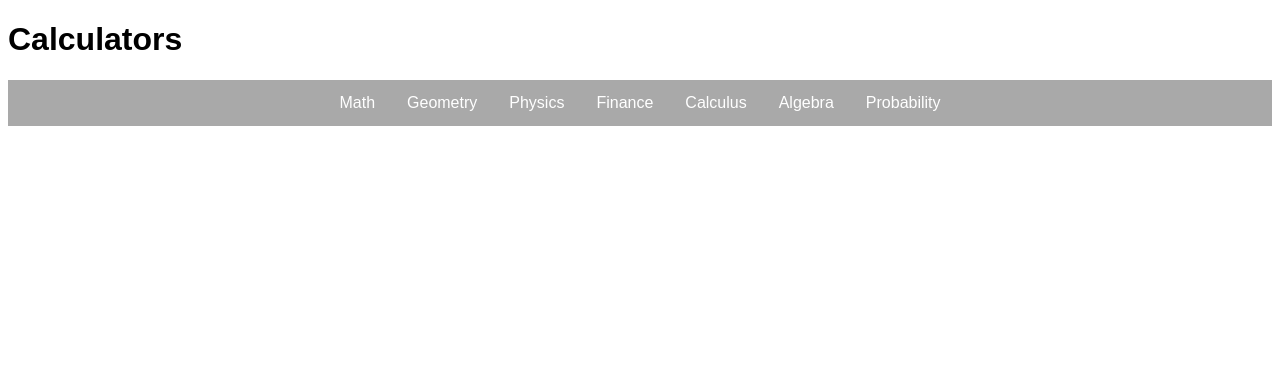
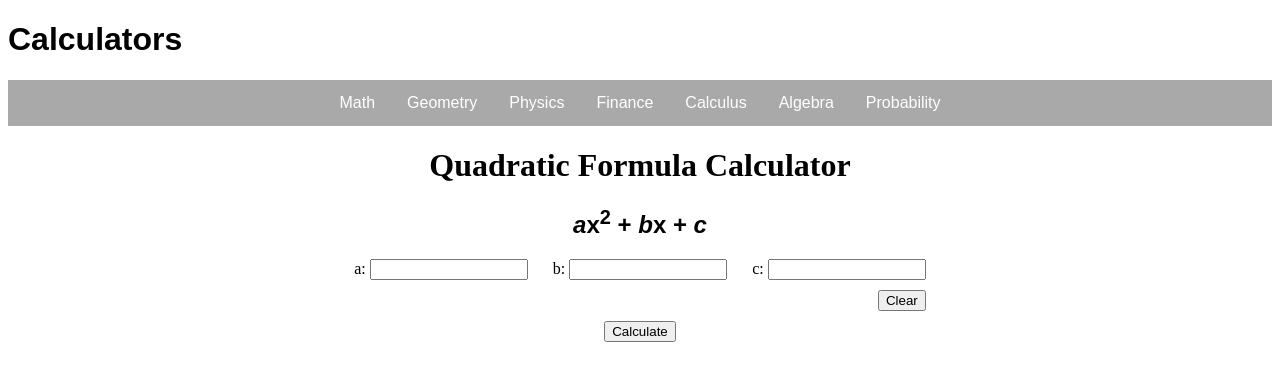
Before and after one commit to matthewberes/calculatorWebsite, an Angular app: page /quadratic in a window 1280 px wide. Before the commit this address led to /. Shown: the top 380 px of the page. Built offline with nearby package versions, Linux system fonts and the light colour scheme.

Commit message:
rough draft of quadratic formula

```diff
--- a/src/app/app.component.html
+++ b/src/app/app.component.html
@@ -47,6 +47,7 @@
         <i class="fa fa-caret-down"></i>
       </button>
       <div class="dropdown-content">
+        <a routerLink="/quadratic" routerLinkActive="active" ariaCurrentWhenActive="page">Quadratic Formula</a>
       </div>
     </div>
     <div class="dropdown">
--- a/src/app/app.routes.ts
+++ b/src/app/app.routes.ts
@@ -5,6 +5,7 @@ import { HomeComponent } from './home/home.component';
 import { MeanComponent } from './mean/mean.component';
 import { MedianComponent } from './median/median.component';
 import { ModeComponent } from './mode/mode.component';
+import { QuadraticComponent } from './quadratic/quadratic.component';
 import { VolumeComponent } from './volume/volume.component';
 
 export const routes: Routes = [
@@ -14,5 +15,6 @@ export const routes: Routes = [
     { path: 'mode', component: ModeComponent },
     { path: 'fractions', component: FractionsComponent },
     { path: 'area', component: AreaComponent },
-    { path: 'volume', component: VolumeComponent }
+    { path: 'volume', component: VolumeComponent },
+    { path: 'quadratic', component: QuadraticComponent }
 ];
--- /dev/null
+++ b/src/app/quadratic/quadratic.component.css
@@ -0,0 +1,24 @@
+.grid-container {
+    display: inline-grid;
+    grid-template-columns: auto auto auto;
+}
+
+.margin-left {
+    margin-left: 25px;
+}
+
+.margin-right {
+    margin-right: 25px;
+}
+
+.form {
+    text-align: center;
+}
+
+input {
+    width: 150px;
+}
+
+.answer-div {
+    background-color: lightyellow;
+}
--- /dev/null
+++ b/src/app/quadratic/quadratic.component.html
@@ -0,0 +1,29 @@
+<div style="text-align: center;">
+    <h1>Quadratic Formula Calculator</h1>
+    <h2 style="font-family: arial;"><i>a</i>x<sup>2</sup> + <i>b</i>x + <i>c</i></h2>
+    <form id="inputForm" [formGroup]="inputForm">
+        <div class="grid-container">
+            <div class="item1">
+                <label>a: </label>
+                <input type="number" id="a" name="a" formControlName="a" class="margin-right">
+            </div>
+            <div class="item2">
+                <label>b: </label>
+                <input type="number" id="b" name="b" formControlName="b" class="margin-right">
+            </div>
+            <div class="item3">
+                <label>c: </label>
+                <input type="number" id="c" name="c" formControlName="c">
+            </div>
+            <div class="item4"></div>
+            <div class="item5"></div>
+            <div class="item6"><button style='float: right; margin-top: 10px;' (click)="clear()">Clear</button></div>
+        </div>
+    </form>
+    <button style='margin-top: 10px;' (click)="calculate()">Calculate</button>
+    <ng-container *ngIf="showCalculation">
+        <div class="answer-div">
+            <h2 style="text-align: center; font-family: consolas;"><span [innerHTML]="calculation"></span></h2>
+        </div>
+    </ng-container>
+</div>
--- /dev/null
+++ b/src/app/quadratic/quadratic.component.ts
@@ -0,0 +1,39 @@
+import { NgIf } from '@angular/common';
+import { Component } from '@angular/core';
+import { FormControl, FormGroup, ReactiveFormsModule } from '@angular/forms';
+
+@Component({
+  selector: 'app-quadratic',
+  standalone: true,
+  imports: [NgIf, ReactiveFormsModule],
+  templateUrl: './quadratic.component.html',
+  styleUrl: './quadratic.component.css'
+})
+export class QuadraticComponent {
+  inputForm = new FormGroup({
+    a: new FormControl(),
+    b: new FormControl(),
+    c: new FormControl()
+  })
+  calculation: string = "";
+  showCalculation: boolean = false;
+
+  calculate() {
+    this.calculation = "";
+    this.showCalculation = false;
+
+    let x1: number = ((- this.inputForm.get('b')?.value + Math.sqrt(Math.pow(this.inputForm.get('b')?.value, 2) - (4 * this.inputForm.get('a')?.value * this.inputForm.get('c')?.value))) / (2 * this.inputForm.get('a')?.value));
+    let x2: number = ((- this.inputForm.get('b')?.value - Math.sqrt(Math.pow(this.inputForm.get('b')?.value, 2) - (4 * this.inputForm.get('a')?.value * this.inputForm.get('c')?.value))) / (2 * this.inputForm.get('a')?.value));
+
+    this.calculation = String("x=" + x1 + " and x=" + x2)
+    this.showCalculation = true;
+
+  }
+
+  clear() {
+    this.showCalculation = false;
+    this.inputForm.get('a')?.setValue(null);
+    this.inputForm.get('b')?.setValue(null);
+    this.inputForm.get('c')?.setValue(null);
+  }
+}
```
Also changed, not shown: 1 other file (tests, documents, lock files or other folders).
